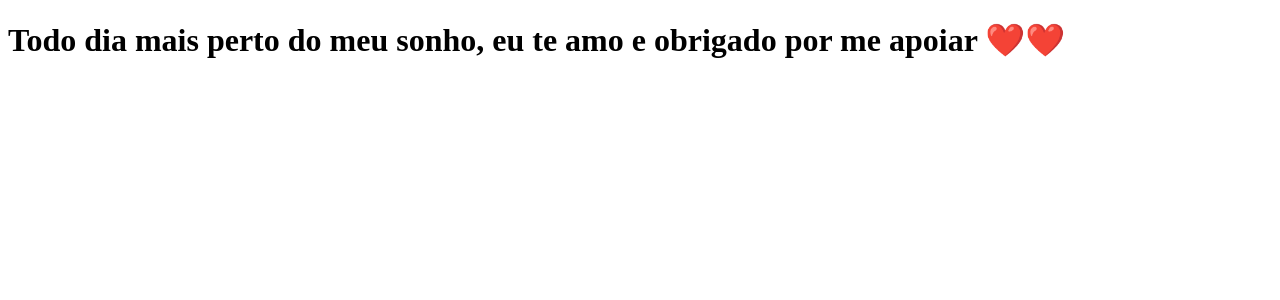
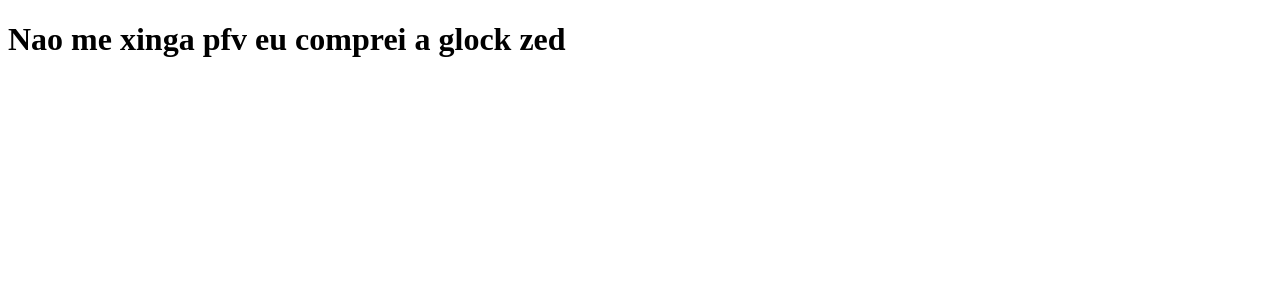
Before and after one commit to DBRETAS/tabnews-clone, a Next.js app: page / in a window 1280 px wide. Shown: the top 300 px of the page. Built offline with nearby package versions, Linux system fonts and the light colour scheme.

Commit message:
nova frase

```diff
--- a/pages/index.js
+++ b/pages/index.js
@@ -1,6 +1,6 @@
 function home(){
-    return <h1>Todo dia mais perto do meu sonho,
-            eu te amo e obrigado por me apoiar ❤️❤️</h1>
+    return <h1> Nao me xinga pfv eu comprei a glock zed
+    </h1>
 }
 
 export default home;
```
